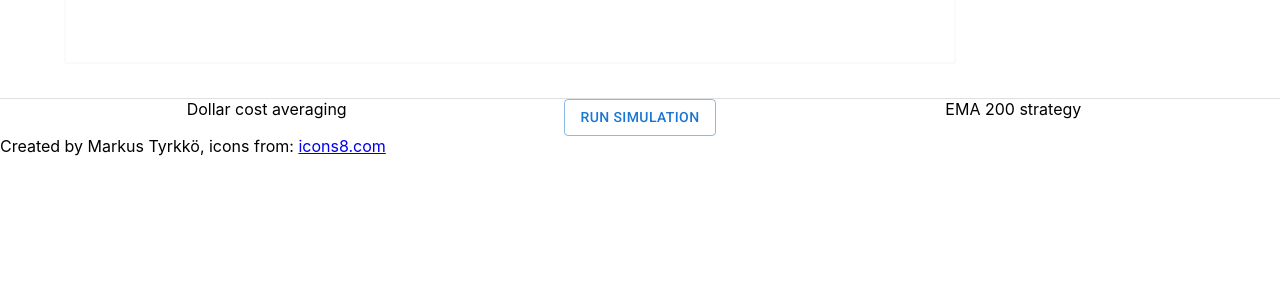
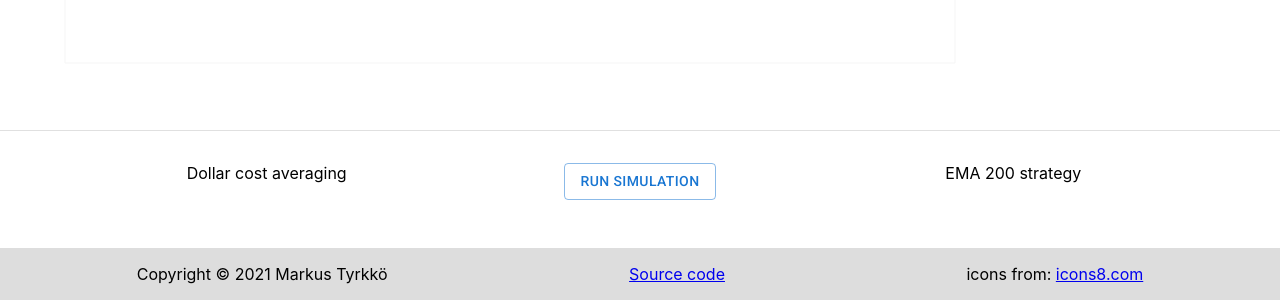
Before and after one commit to Marcholio/strategy-tester, a React (Create React App) app: page / in a window 1280 px wide. Shown: the part 686-986 px from the top of the page. Before the commit the page ends 842 px from the top, so only its background shows below. Built offline with nearby package versions, Linux system fonts and the light colour scheme.

Commit message:
Quick styles for the footer

```diff
--- a/src/App.tsx
+++ b/src/App.tsx
@@ -63,7 +63,7 @@ const App = () => {
           </FormGroup>
         </Grid>
       </Grid>
-      <Divider />
+      <Divider sx={{ margin: "2rem 0" }} />
       <Simulation data={data} />
       <Footer />
     </>
--- a/src/components/Footer.tsx
+++ b/src/components/Footer.tsx
@@ -1,12 +1,33 @@
 import React from "react";
+import { Box } from "@mui/system";
 
 const Footer = () => (
-  <div>
-    Created by Markus Tyrkkö, icons from:{" "}
-    <a href="https://icons8.com" target="_blank" rel="noreferrer">
-      icons8.com
-    </a>
-  </div>
+  <Box
+    sx={{
+      display: "flex",
+      justifyContent: "space-around",
+      marginTop: "1rem",
+      padding: "1rem",
+      bgcolor: "#ddd",
+    }}
+  >
+    <span>Copyright © 2021 Markus Tyrkkö</span>
+    <span>
+      <a
+        href="https://github.com/Marcholio/strategy-tester"
+        target="_blank"
+        rel="noreferrer"
+      >
+        Source code
+      </a>
+    </span>
+    <span>
+      icons from:{" "}
+      <a href="https://icons8.com" target="_blank" rel="noreferrer">
+        icons8.com
+      </a>
+    </span>
+  </Box>
 );
 
 export default Footer;
--- a/src/components/Simulation/index.tsx
+++ b/src/components/Simulation/index.tsx
@@ -31,7 +31,7 @@ const Simulation = ({ data }: { data: GraphDataPoint[] }) => {
   // TODO: Add better descriptions for strategies
   return (
     <>
-      <Grid container>
+      <Grid container sx={{ margin: "2rem 0" }}>
         <Grid item xs={5}>
           <Box sx={{ textAlign: "center" }}>
             <span>Dollar cost averaging</span>
```
